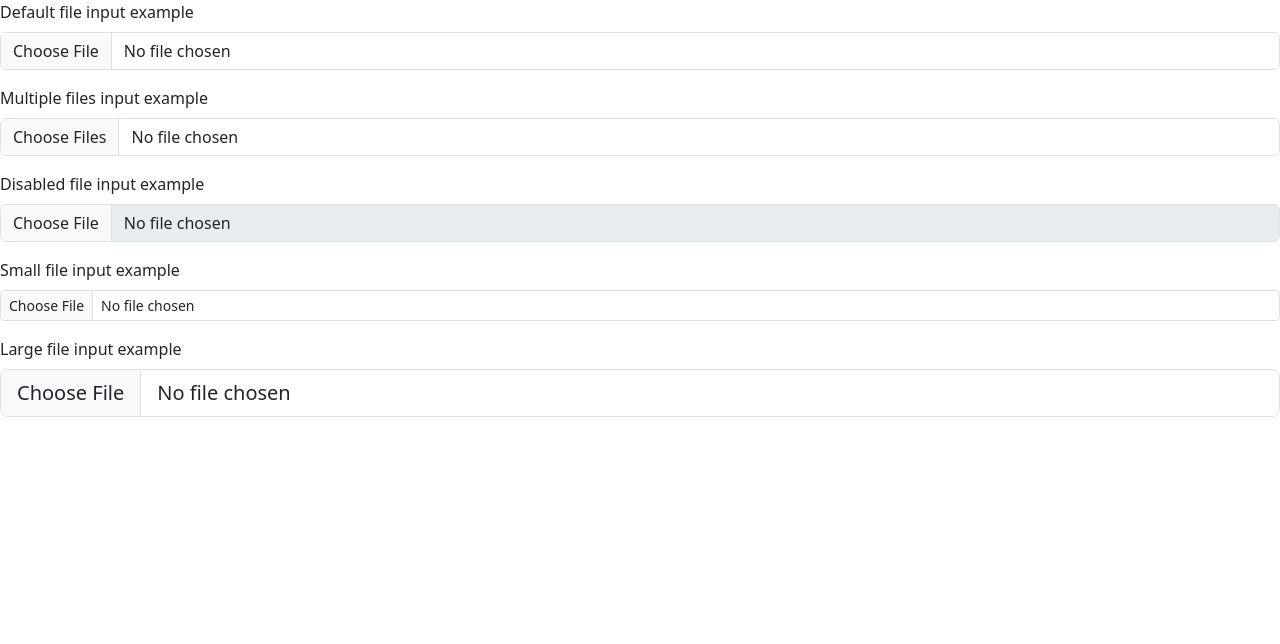
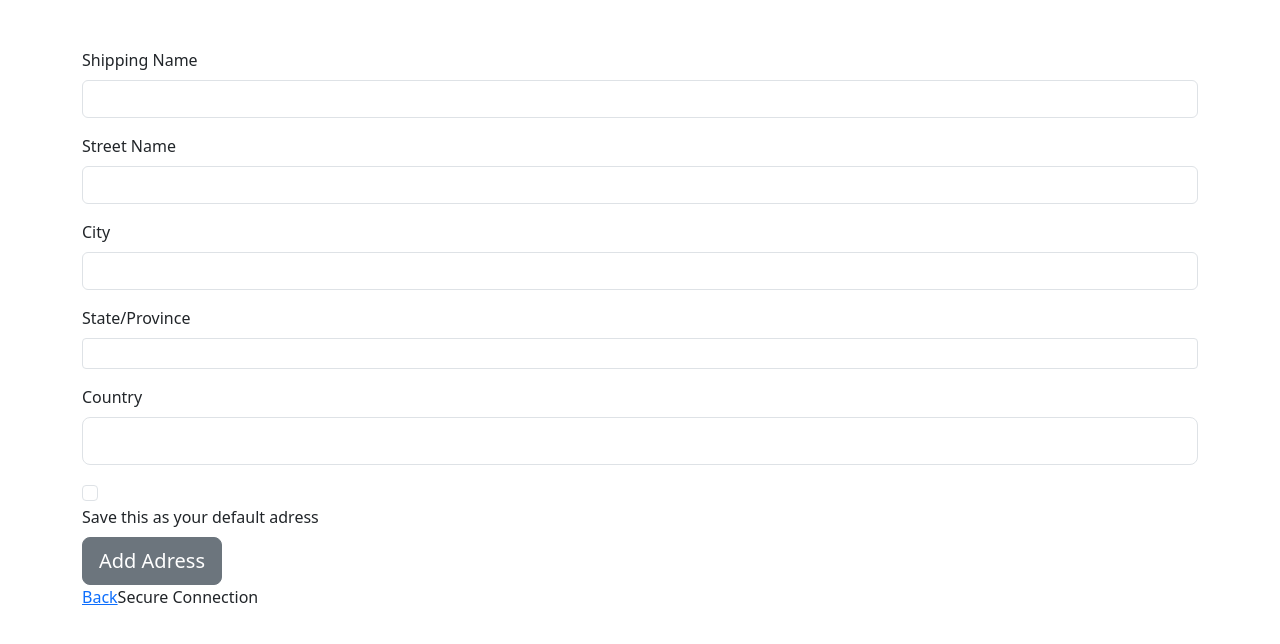
Before and after one commit to Merc5Dark/fix-dddd, a React (Create React App) app: page /adress in a window 1280 px wide. Shown: the top 644 px of the page. Built offline with nearby package versions, Linux system fonts and the light colour scheme.

Commit message:
Adress form

```diff
--- a/src/App.js
+++ b/src/App.js
@@ -11,7 +11,6 @@ function App() {
         <Switch>
           <Route exact path="/">
           </Route>
-
           <Route path="/adress">
             <AddressForm/>
           </Route>
--- a/src/pages/AddressForm.js
+++ b/src/pages/AddressForm.js
@@ -1,29 +1,51 @@
 import Form from 'react-bootstrap/Form';
+import Button from 'react-bootstrap/Button';
+
 
 function AddressForm() {
   return (
-    <>
-      <Form.Group controlId="formFile" className="mb-3">
-        <Form.Label>Default file input example</Form.Label>
-        <Form.Control type="file" />
+    <div className='container mt-5'>
+      <Form.Group className="form mb-3">
+        <Form.Label>Shipping Name</Form.Label>
+        <Form.Control />
       </Form.Group>
-      <Form.Group controlId="formFileMultiple" className="mb-3">
-        <Form.Label>Multiple files input example</Form.Label>
-        <Form.Control type="file" multiple />
+      <Form.Group className="mb-3">
+        <Form.Label>Street Name</Form.Label>
+        <Form.Control  multiple />
       </Form.Group>
-      <Form.Group controlId="formFileDisabled" className="mb-3">
-        <Form.Label>Disabled file input example</Form.Label>
-        <Form.Control type="file" disabled />
+      <Form.Group className="mb-3">
+        <Form.Label>City</Form.Label>
+        <Form.Control/>
       </Form.Group>
-      <Form.Group controlId="formFileSm" className="mb-3">
-        <Form.Label>Small file input example</Form.Label>
-        <Form.Control type="file" size="sm" />
+      <Form.Group  className="mb-3">
+        <Form.Label>State/Province</Form.Label>
+        <Form.Control size="sm" />
       </Form.Group>
-      <Form.Group controlId="formFileLg" className="mb-3">
-        <Form.Label>Large file input example</Form.Label>
-        <Form.Control type="file" size="lg" />
+      <Form.Group  className="mb-3">
+        <Form.Label>Country</Form.Label>
+        <Form.Control size="lg" />
       </Form.Group>
-    </>
+      <Form.Group>
+
+      <Form.Check aria-label="check"/>
+      <Form.Label>
+        Save this as your default adress
+        </Form.Label>
+      </Form.Group>
+
+      <Form.Group>
+      <Button variant="secondary" size="lg">
+        Add Adress
+      </Button>
+      </Form.Group>
+
+      <div>
+        <a href="">Back</a>
+
+        <a>Secure Connection</a>
+      </div>
+
+    </div>
   );
 }
 
```
